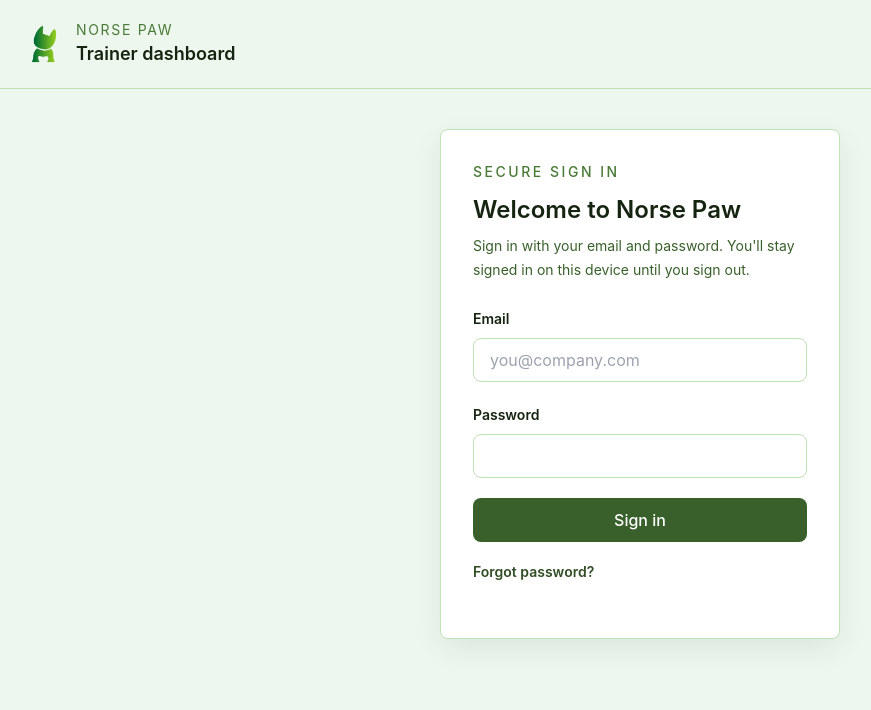
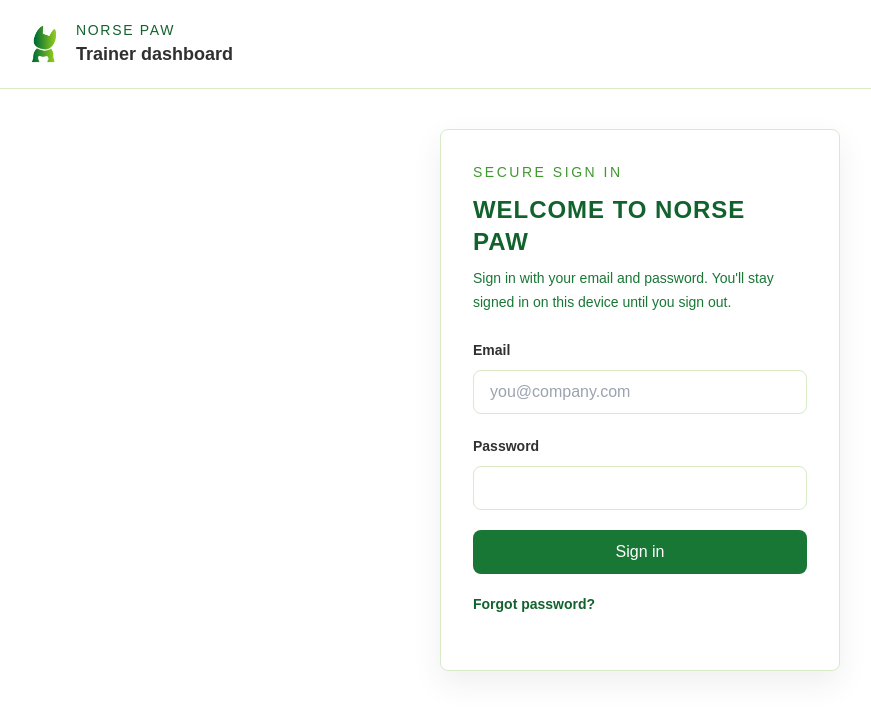
Before and after one commit to arctic-byte-as/doglog, a Next.js app: page /login in a window 1280 px wide. Shown: the top 710 px of the page, without its empty margins (0-871 px from the left). Built offline with nearby package versions, Linux system fonts and the light colour scheme.

Commit message:
Look and feel chantes to Match Norse Paw

```diff
--- a/app/auth/confirm/page.tsx
+++ b/app/auth/confirm/page.tsx
@@ -56,8 +56,8 @@ export default function AuthConfirmPage({
   const canConfirm = Boolean(((tokenHash && allowedTypes.has(type)) || code) && !authError);
 
   return (
-    <div className="min-h-screen bg-brand-50 text-brand-900">
-      <header className="border-b border-brand-200 bg-brand-50/95 px-6 py-5">
+    <div className="min-h-screen bg-white text-brand-900">
+      <header className="border-b border-brand-200 bg-white px-6 py-5">
         <div className="mx-auto max-w-7xl">
           <Logo />
         </div>
--- a/app/forgot-password/page.tsx
+++ b/app/forgot-password/page.tsx
@@ -26,8 +26,8 @@ export default function ForgotPasswordPage() {
   }
 
   return (
-    <div className="min-h-screen bg-brand-50 text-brand-900">
-      <header className="border-b border-brand-200 bg-brand-50/95 px-6 py-5">
+    <div className="min-h-screen bg-white text-brand-900">
+      <header className="border-b border-brand-200 bg-white px-6 py-5">
         <div className="mx-auto max-w-7xl">
           <Logo />
         </div>
--- a/app/globals.css
+++ b/app/globals.css
@@ -4,9 +4,11 @@
 
 :root {
   color-scheme: light;
-  font-family: Inter, ui-sans-serif, system-ui, -apple-system, BlinkMacSystemFont, 'Segoe UI', sans-serif;
-  background-color: #f5faf0;
-  color: #1f3820;
+  --norse-green: #12622d;
+  --norse-text: #545454;
+  font-family: Arial, Helvetica, ui-sans-serif, system-ui, -apple-system, BlinkMacSystemFont, 'Segoe UI', sans-serif;
+  background-color: #ffffff;
+  color: var(--norse-text);
 }
 
 html, body {
@@ -17,7 +19,8 @@ html, body {
 body {
   margin: 0;
   padding: 0;
-  background: linear-gradient(180deg, #f7fdf4 0%, #edf9e5 100%);
+  background: #ffffff;
+  color: var(--norse-text);
 }
 
 * {
@@ -26,6 +29,25 @@ body {
 
 button, input, textarea, select {
   font: inherit;
+}
+
+h1,
+h2,
+h3,
+h4,
+h5,
+h6 {
+  color: var(--norse-green) !important;
+  font-family: inherit;
+  letter-spacing: 0.04em;
+  text-transform: uppercase;
+}
+
+p,
+li,
+dd,
+label {
+  color: var(--norse-text);
 }
 
 button,
--- a/app/login/page.tsx
+++ b/app/login/page.tsx
@@ -41,8 +41,8 @@ export default function LoginPage() {
   }
 
   return (
-    <div className="min-h-screen bg-brand-50 text-brand-900">
-      <header className="border-b border-brand-200 bg-brand-50/95 px-6 py-5">
+    <div className="min-h-screen bg-white text-brand-900">
+      <header className="border-b border-brand-200 bg-white px-6 py-5">
         <div className="mx-auto max-w-7xl">
           <Logo />
         </div>
--- a/app/register/owner/page.tsx
+++ b/app/register/owner/page.tsx
@@ -4,8 +4,8 @@ import OwnerRegistrationForm from '@/components/OwnerRegistrationForm';
 
 export default function OwnerRegistrationPage() {
   return (
-    <div className="min-h-screen bg-brand-50 text-brand-900">
-      <header className="border-b border-brand-200 bg-brand-50/95 px-6 py-5">
+    <div className="min-h-screen bg-white text-brand-900">
+      <header className="border-b border-brand-200 bg-white px-6 py-5">
         <div className="mx-auto flex max-w-7xl items-center justify-between gap-4">
           <Logo />
           <Link href="/login" className="rounded-full border border-brand-200 bg-white px-4 py-2 text-sm font-medium text-brand-800">
--- a/app/reset-password/page.tsx
+++ b/app/reset-password/page.tsx
@@ -41,8 +41,8 @@ export default function ResetPasswordPage({ searchParams }: { searchParams?: { t
   }
 
   return (
-    <div className="min-h-screen bg-brand-50 text-brand-900">
-      <header className="border-b border-brand-200 bg-brand-50/95 px-6 py-5">
+    <div className="min-h-screen bg-white text-brand-900">
+      <header className="border-b border-brand-200 bg-white px-6 py-5">
         <div className="mx-auto max-w-7xl">
           <Logo />
         </div>
--- a/components/Logo.tsx
+++ b/components/Logo.tsx
@@ -1,11 +1,12 @@
+import Image from 'next/image';
 import React from 'react';
 
 export function Logo({ className = '', subtitle = 'Trainer dashboard' }: { className?: string; subtitle?: string }) {
   return (
     <div className={`flex items-center gap-3 ${className}`}>
-      <img src="/norsepaw-symbol.png" alt="Norse Paw" className="w-10 h-10 object-contain" />
+      <Image src="/norsepaw-symbol.png" alt="Norse Paw" width={40} height={40} className="h-10 w-10 object-contain" priority />
       <span className="hidden sm:inline-block">
-        <span className="block text-sm uppercase tracking-[0.12em] text-brand-600">Norse Paw</span>
+        <span className="block text-sm uppercase tracking-[0.12em] text-brand-800">Norse Paw</span>
         <span className="block text-lg font-semibold text-brand-950">{subtitle}</span>
       </span>
     </div>
--- a/components/SectionCard.tsx
+++ b/components/SectionCard.tsx
@@ -1,6 +1,6 @@
 export function SectionCard({ title, children }: { title: string; children: React.ReactNode }) {
   return (
-    <section className="min-w-0 overflow-hidden rounded-2xl border border-brand-200 bg-brand-50 p-4 shadow-soft sm:rounded-3xl sm:p-6">
+    <section className="min-w-0 overflow-hidden rounded-2xl border border-brand-200 bg-white p-4 shadow-soft sm:rounded-3xl sm:p-6">
       <h2 className="mb-4 text-xl font-semibold text-brand-950">{title}</h2>
       <div className="min-w-0 space-y-4">{children}</div>
     </section>
--- a/lib/session.ts
+++ b/lib/session.ts
@@ -40,8 +40,6 @@ export async function getAppSession() {
   });
 
   if (!session || session.expires <= new Date()) {
-    if (session) await prisma.session.delete({ where: { id: session.id } }).catch(() => null);
-    cookies().delete(sessionCookieName);
     return null;
   }
 
--- a/tailwind.config.ts
+++ b/tailwind.config.ts
@@ -6,21 +6,21 @@ const config: Config = {
     extend: {
       colors: {
         brand: {
-          50: '#eef7ef',
-          100: '#dff1dd',
-          200: '#bfe2b7',
-          300: '#96d187',
-          400: '#69b959',
-          500: '#5d9f45',
-          600: '#4a7b36',
-          700: '#39602b',
-          800: '#314d23',
-          900: '#223919',
-          950: '#152410',
+          50: '#fafcf7',
+          100: '#eef6e4',
+          200: '#d9eac7',
+          300: '#b9d99a',
+          400: '#8bc83f',
+          500: '#72bd1f',
+          600: '#3f982e',
+          700: '#187735',
+          800: '#12622d',
+          900: '#545454',
+          950: '#303030',
         },
       },
       boxShadow: {
-        soft: '0 10px 30px rgba(15, 23, 42, 0.08)',
+        soft: '0 12px 30px rgba(48, 48, 48, 0.08)',
       },
     },
   },
```
Also changed, not shown: app/page.tsx (+10 -9 lines), components/SiteShell.tsx (+7 -7 lines).
